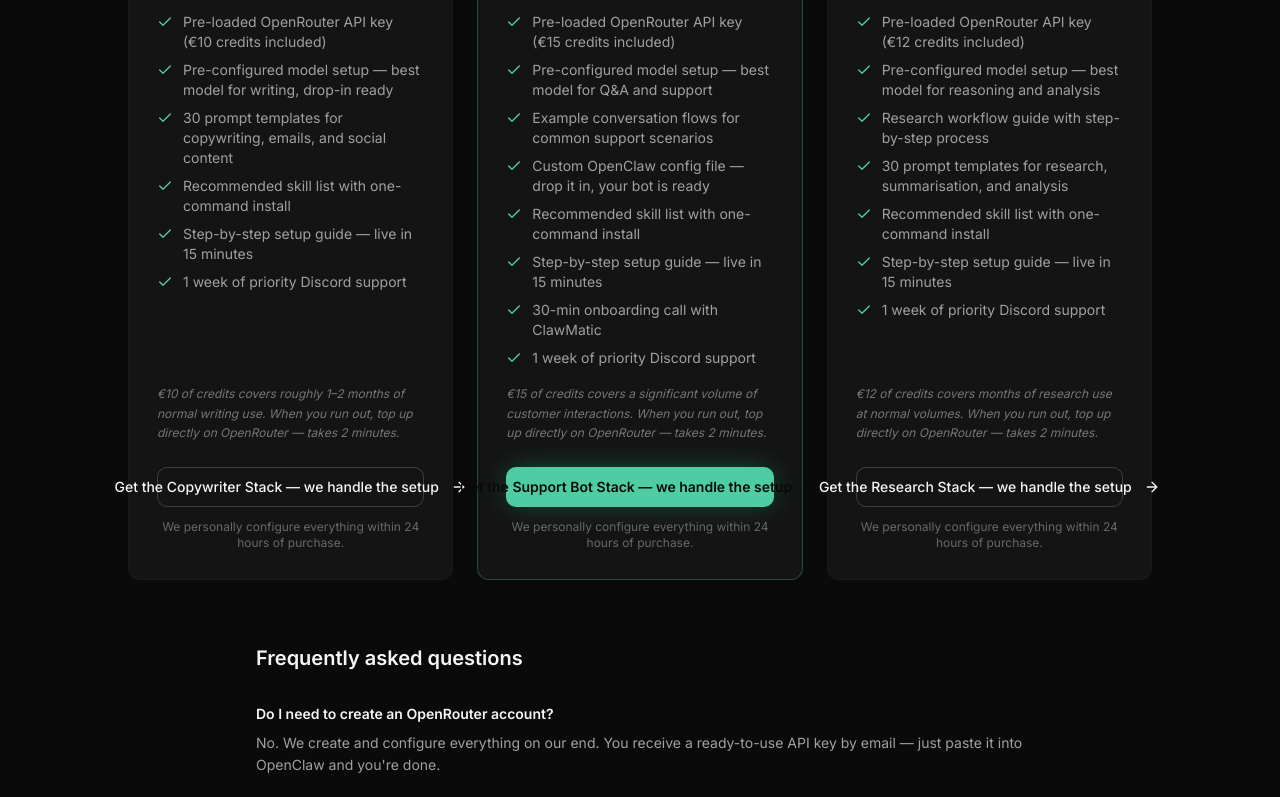
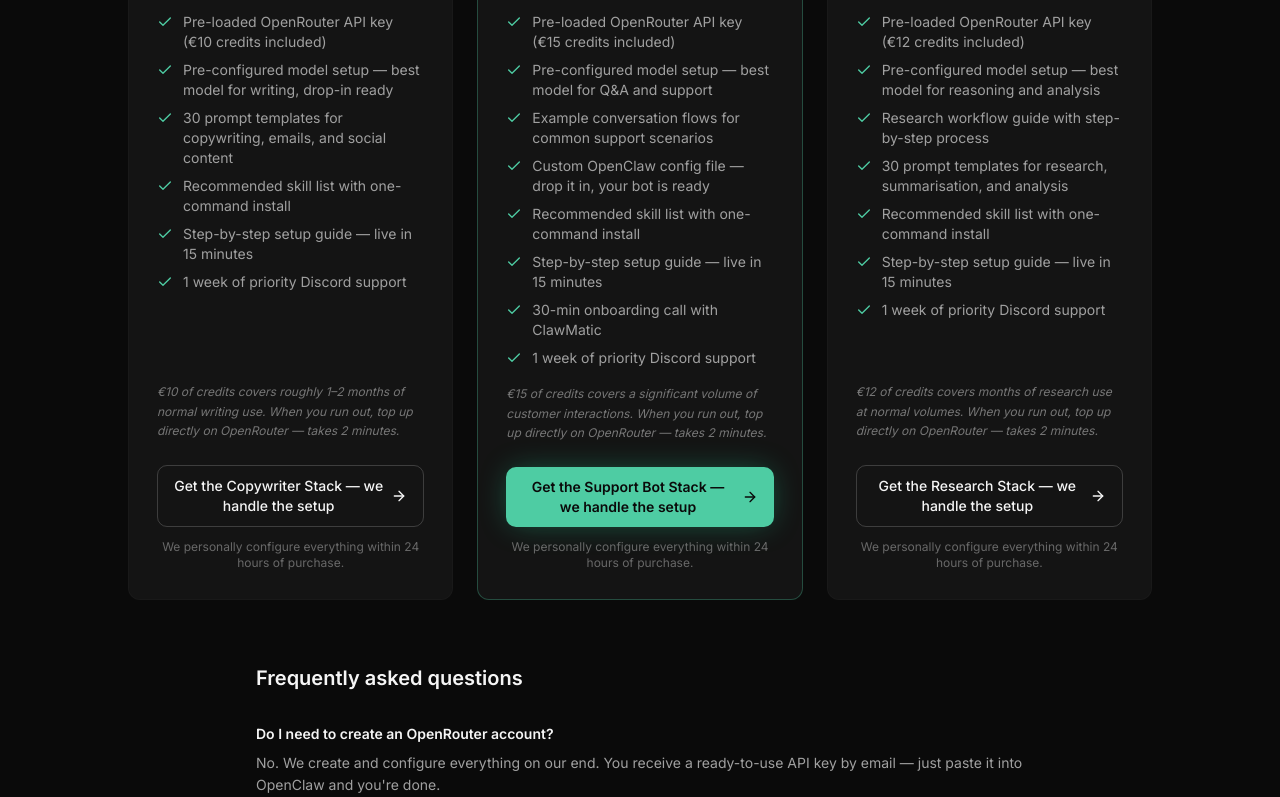
Before and after one commit to Clawmatic/Clawmatic-community, a Next.js app: page /packages in a window 1280 px wide. Shown: the part 1000-1797 px from the top of the page. Built offline with nearby package versions, Linux system fonts and the light colour scheme; no server answers.

Commit message:
Fix packages page layout - button text wrapping and card alignment

```diff
--- a/src/app/packages/page.tsx
+++ b/src/app/packages/page.tsx
@@ -146,7 +146,7 @@
       {/* Packages */}
       <section className="py-16">
         <div className="container mx-auto px-4 sm:px-6">
-          <div className="grid md:grid-cols-3 gap-6 max-w-5xl mx-auto">
+          <div className="grid md:grid-cols-3 gap-6 max-w-5xl mx-auto items-stretch">
             {packages.map((pkg) => (
               <div
                 key={pkg.id}
@@ -181,9 +181,9 @@
                   </ul>
                 </div>
                 <p className="text-xs text-muted-foreground/70 leading-relaxed mb-6 italic">{pkg.creditsNote}</p>
-                <Button variant={pkg.highlight ? 'hero' : 'hero-outline'} asChild className="w-full">
-                  <a href={pkg.gumroadUrl} target="_blank" rel="noopener noreferrer">
-                    {pkg.buttonText} <ArrowRight className="ml-1 h-4 w-4" />
+                <Button variant={pkg.highlight ? 'hero' : 'hero-outline'} asChild className="w-full whitespace-normal h-auto py-2.5">
+                  <a href={pkg.gumroadUrl} target="_blank" rel="noopener noreferrer" className="flex items-center justify-center gap-1">
+                    <span className="text-center">{pkg.buttonText}</span> <ArrowRight className="h-4 w-4 flex-shrink-0" />
                   </a>
                 </Button>
                 <p className="text-xs text-muted-foreground/60 text-center mt-3">We personally configure everything within 24 hours of purchase.</p>
```
